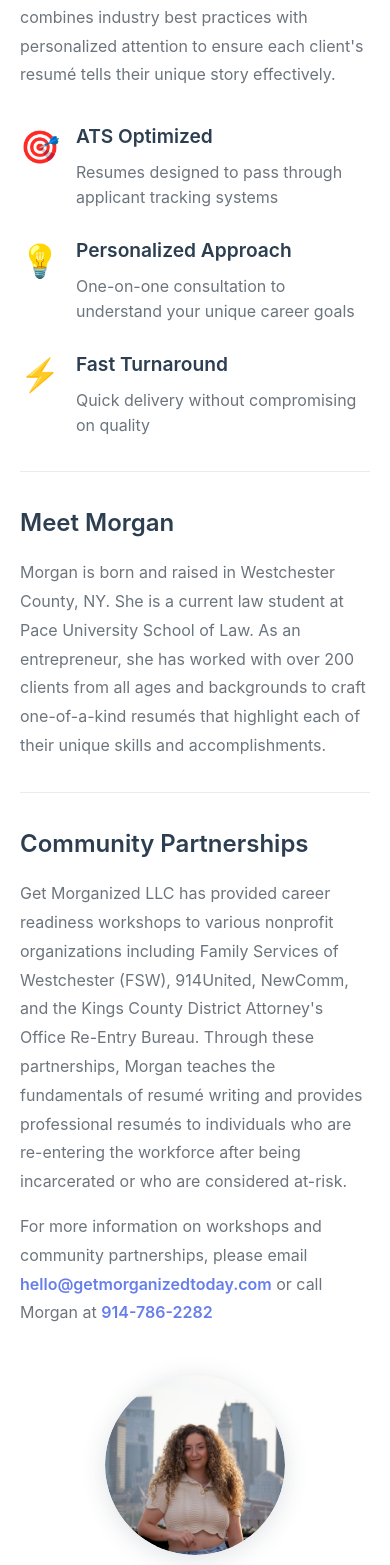
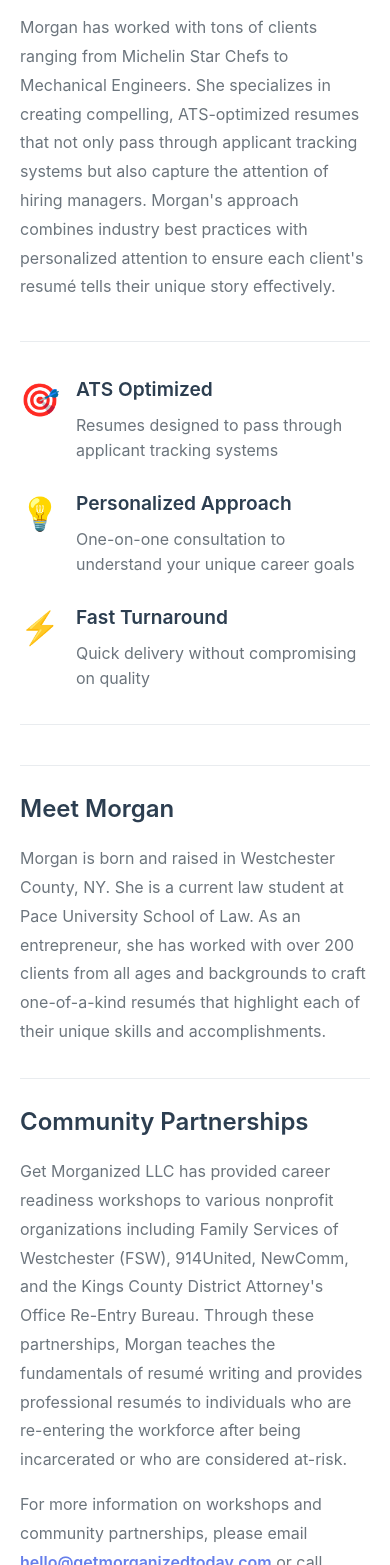
Before and after one commit to CydVilla/get-morganized, a React (Create React App) app: page / in a window 390 px wide. Shown: the part 4043-5608 px from the top of the page. Built offline with nearby package versions, Linux system fonts and the light colour scheme.

Commit message:
Improve About section formatting with better spacing, borders, and sticky headshot positioning

```diff
--- a/src/components/About.css
+++ b/src/components/About.css
@@ -7,7 +7,7 @@
   display: grid;
   grid-template-columns: 1fr 1fr;
   gap: 4rem;
-  align-items: center;
+  align-items: start;
 }
 
 .about-text {
@@ -22,7 +22,10 @@
 }
 
 .about-features {
-  margin-top: 2rem;
+  margin: 2.5rem 0;
+  padding: 2rem 0;
+  border-top: 1px solid #e9ecef;
+  border-bottom: 1px solid #e9ecef;
 }
 
 .feature {
@@ -30,6 +33,10 @@
   align-items: flex-start;
   margin-bottom: 1.5rem;
   gap: 1rem;
+}
+
+.feature:last-child {
+  margin-bottom: 0;
 }
 
 .feature-icon {
@@ -51,10 +58,62 @@
   line-height: 1.6;
 }
 
+.meet-morgan {
+  margin-top: 2.5rem;
+  padding-top: 2rem;
+  border-top: 1px solid #e9ecef;
+}
+
+.meet-morgan h3 {
+  font-size: 1.5rem;
+  font-weight: 600;
+  color: #2c3e50;
+  margin-bottom: 1rem;
+}
+
+.meet-morgan p {
+  font-size: 1.1rem;
+  line-height: 1.8;
+  color: #6c757d;
+  margin-bottom: 0;
+}
+
+.community-partnerships {
+  margin-top: 2.5rem;
+  padding-top: 2rem;
+  border-top: 1px solid #e9ecef;
+}
+
+.community-partnerships h3 {
+  font-size: 1.5rem;
+  font-weight: 600;
+  color: #2c3e50;
+  margin-bottom: 1rem;
+}
+
+.community-partnerships p {
+  font-size: 1.1rem;
+  line-height: 1.8;
+  color: #6c757d;
+  margin-bottom: 1rem;
+}
+
+.community-partnerships a {
+  color: #667eea;
+  text-decoration: none;
+  font-weight: 600;
+}
+
+.community-partnerships a:hover {
+  text-decoration: underline;
+}
+
 .about-image {
   display: flex;
   justify-content: center;
-  align-items: center;
+  align-items: flex-start;
+  position: sticky;
+  top: 100px;
 }
 
 .headshot-container {
@@ -83,56 +142,6 @@
   opacity: 0.7;
 }
 
-.meet-morgan {
-  margin-top: 2rem;
-  padding-top: 2rem;
-  border-top: 1px solid #e9ecef;
-}
-
-.meet-morgan h3 {
-  font-size: 1.5rem;
-  font-weight: 600;
-  color: #2c3e50;
-  margin-bottom: 1rem;
-}
-
-.meet-morgan p {
-  font-size: 1.1rem;
-  line-height: 1.8;
-  color: #6c757d;
-  margin-bottom: 0;
-}
-
-.community-partnerships {
-  margin-top: 2rem;
-  padding-top: 2rem;
-  border-top: 1px solid #e9ecef;
-}
-
-.community-partnerships h3 {
-  font-size: 1.5rem;
-  font-weight: 600;
-  color: #2c3e50;
-  margin-bottom: 1rem;
-}
-
-.community-partnerships p {
-  font-size: 1.1rem;
-  line-height: 1.8;
-  color: #6c757d;
-  margin-bottom: 1rem;
-}
-
-.community-partnerships a {
-  color: #667eea;
-  text-decoration: none;
-  font-weight: 600;
-}
-
-.community-partnerships a:hover {
-  text-decoration: underline;
-}
-
 @media (max-width: 768px) {
   .about {
     padding: 60px 0;
@@ -147,6 +156,11 @@
     padding-right: 0;
   }
 
+  .about-image {
+    position: static;
+    order: -1;
+  }
+
   .headshot-container {
     width: 180px;
     height: 180px;
@@ -155,4 +169,10 @@
   .about-description p {
     font-size: 1rem;
   }
+
+  .meet-morgan,
+  .community-partnerships {
+    margin-top: 2rem;
+    padding-top: 1.5rem;
+  }
 }
```
